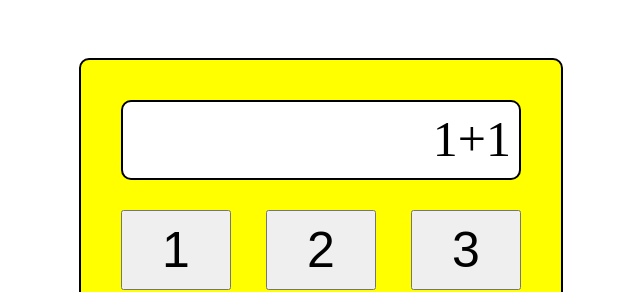
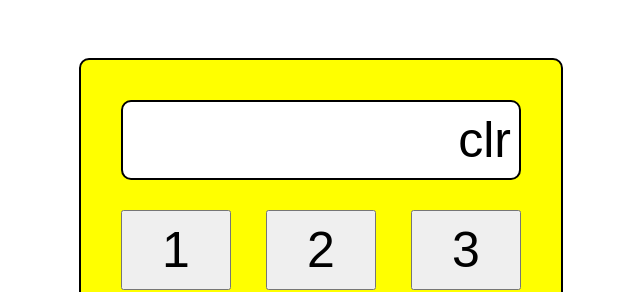
Before and after one commit to cimmerian62/calculator-project, a plain HTML site: page index.html in a window 1280 px wide. Both pictures are taken after a click on the button "clr". Shown: the top 292 px of the page, 319-959 px from the left. Drawn offline with Linux system fonts and the light colour scheme.

Commit message:
Add function to populate the display.

```diff
--- a/index.html
+++ b/index.html
@@ -9,9 +9,8 @@
 </head>
 <body>
     <div class="calculator">
-        <div class="bar">
-            1+1
-        </div>
+    <input class="bar" type="text">
+    </input>
         <div class="buttons">
             <button>1</button>
             <button>2</button>
--- a/script.js
+++ b/script.js
@@ -17,3 +17,19 @@ const operate = function(num1, num2, op) {
         return multiply(num1,num2);
     }
 }
+
+const addChar = function(bChar) {
+    val += bChar;
+    calcDisp.value = val;
+
+}
+
+let val = "";
+const buttons = document.querySelectorAll('button')
+const calcDisp = document.querySelector('.bar')
+
+buttons.forEach((button) => {
+    button.addEventListener('click', () => {
+      addChar(button.textContent)
+    });
+  });
```
